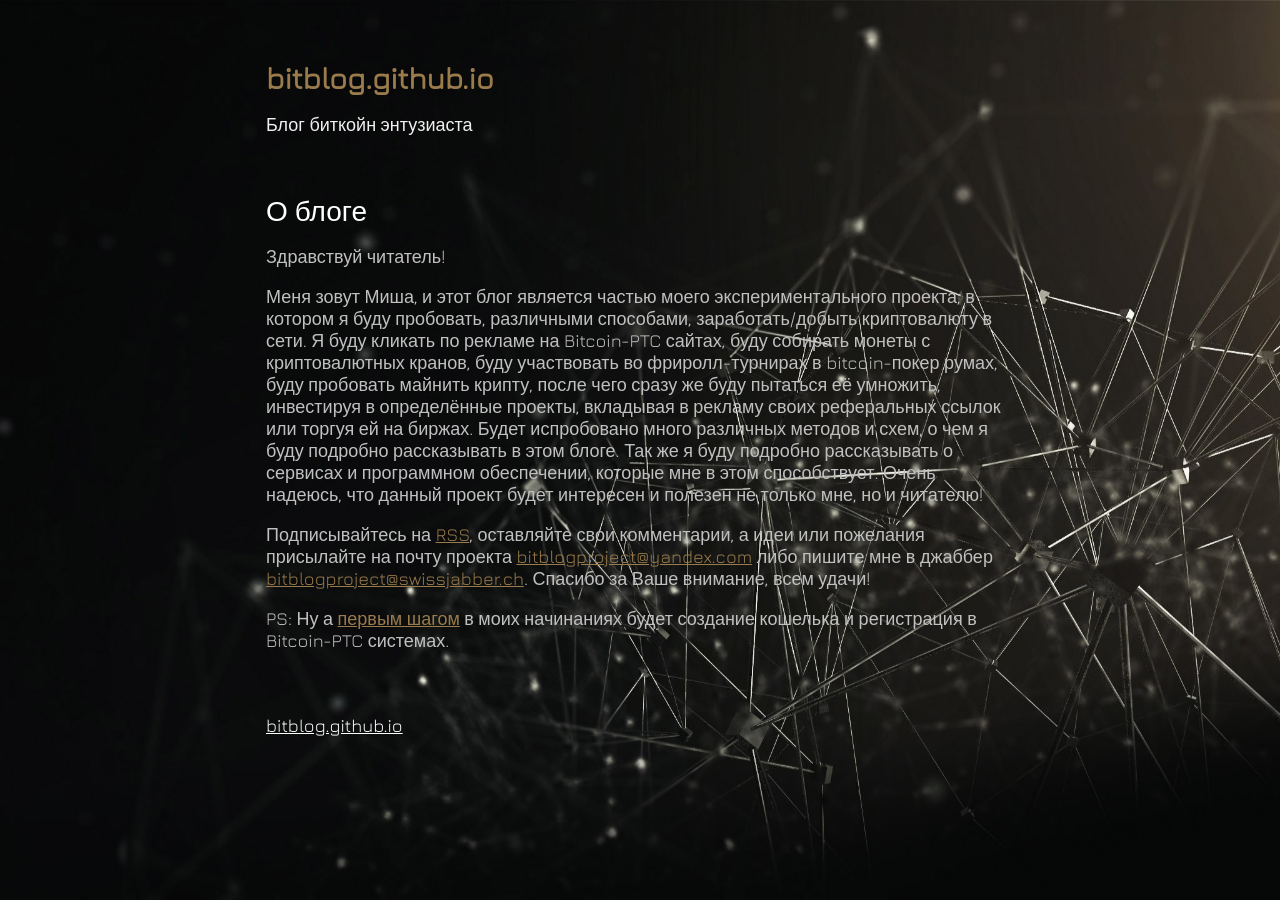
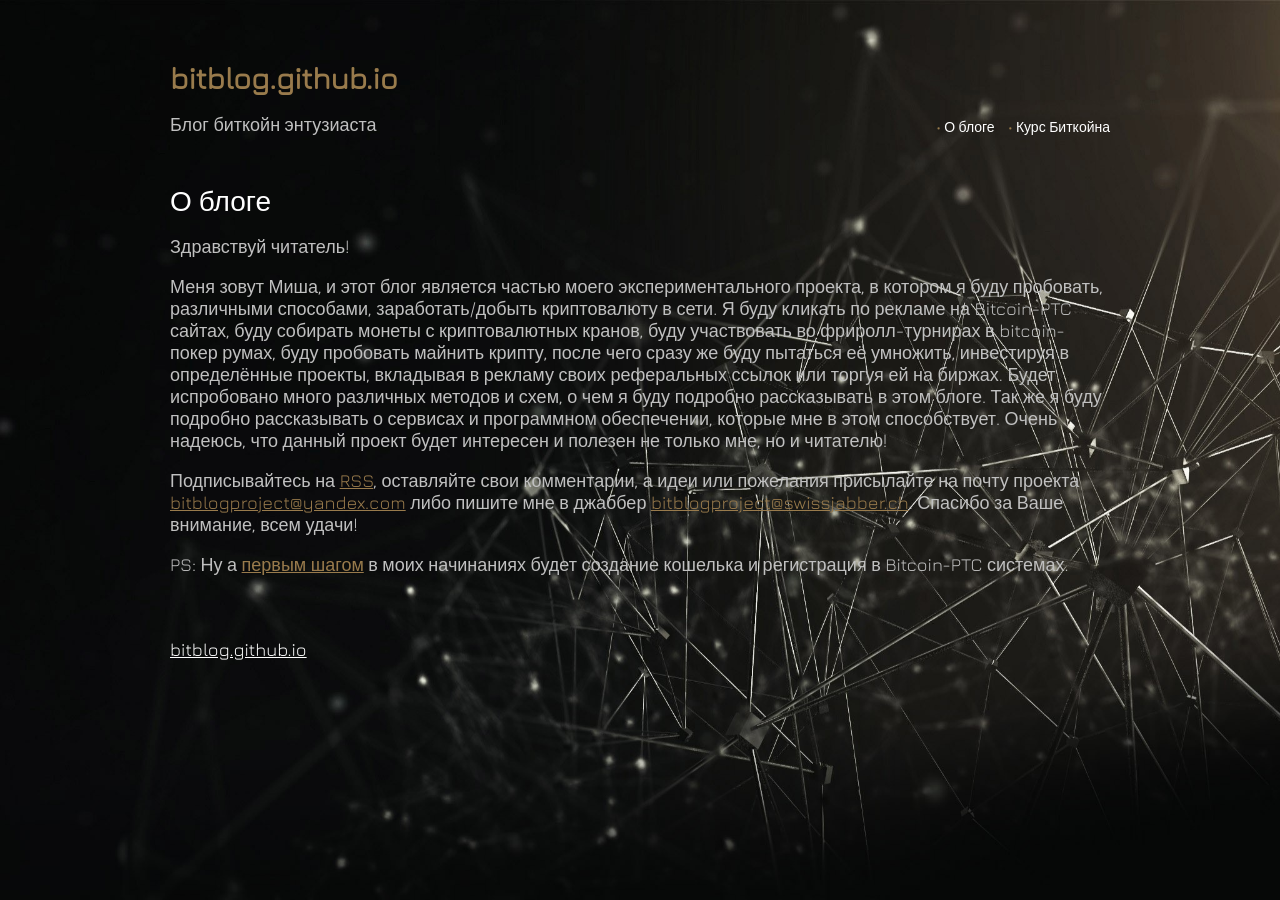
Before and after one commit to bitblog/bitblog.github.io, a Jekyll site: the page built from about-blog.md, in a window 1280 px wide. Built offline with Jekyll 4.4.1, drawn with Linux system fonts in a browser that asks for light colours; nearby versions of some CDN libraries; comment, search, counter and statistics services are not loaded.

Commit message:
Редизайн +бытрые ссылки +страница с курсом

```diff
--- a/_includes/header.html
+++ b/_includes/header.html
@@ -1,4 +1,14 @@
 <div id="header">
 <div class="title"><a href="/">{{ site.author }}</a></div>
-<p style="color:#F0F0F0;">Блог биткойн энтузиаста</p>
+
+<p style="color:silver; float:left;">Блог биткойн энтузиаста</p>
+
+<div class="trigger">
+{% for my_page in site.pages %}
+{% if my_page.title %}
+<span style="color:#997B4C;">&#8226;</span>&nbsp;<a class="page-link" href="{{ my_page.url | prepend: full_base_url }}">{{ my_page.title | escape }}</a>
+{% endif %}
+{% endfor %}
 </div>
+
+</div>
--- a/css/style.css
+++ b/css/style.css
@@ -24,7 +24,7 @@ body{
 #wrapper {
 	margin: 0 auto;
 	width: 100%;
-	max-width: 768px; /* 540 */
+	max-width: 960px;/* 768px;  540 */;
 }
 
 #header {
@@ -32,7 +32,7 @@ body{
 }
 
 #content {
-	margin: 40px 0;
+	margin: 70px 0; margin-bottom:40px;clear:both;
 }
 
 #footer {
@@ -117,8 +117,6 @@ a:hover, a:active {
 
 #logo {margin-top: 30px; margin-bottom:10px; font-size: 74px; color: white;}
 
-.rss-subscribe img {vertical-align:middle;}
-
 #post-content img:hover {
   -webkit-filter: grayscale(100%);
   -moz-filter: grayscale(100%);
@@ -138,6 +136,7 @@ a:hover, a:active {
 }
 
 #social-button {
+  clear:both;
   margin-top: 45px;
   padding:0 10px;
   -webkit-filter: grayscale(20%);
@@ -195,6 +194,26 @@ tr:hover {
 	font-style:italic;
 	font-size:small;
 }
+
+#charts-wrapper {margin-top:30px;}
+
+.price {width:180px;height:30px;margin:6px;margin-bottom:20px;background:rgba(7, 7, 7, 0.5);background-image:url('https://dc-charts.com/fw/exchange_rate_bitstamp_btc_usd_2.png');}
+.price:hover {background:rgba(80, 80, 80, 0.3);background-image:url('https://dc-charts.com/fw/exchange_rate_bitstamp_btc_usd_2.png');}
+
+.charts {width:400px;height:207px;background:rgba(7, 7, 7, 0.5);margin:6px;float:left;}
+.charts:hover {background:rgba(80, 80, 80, 0.3);}
+
+.day, .day:hover {background-image:url('https://dc-charts.com/fw/bitstamp_btc_usd_24hours_3.png');}
+.week, .week:hover {background-image:url('https://dc-charts.com/fw/bitstamp_btc_usd_7days_3.png');}
+.month, .month:hover {background-image:url('https://dc-charts.com/fw/bitstamp_btc_usd_31days_3.png');}
+.half-year, .half-year:hover {background-image:url('https://dc-charts.com/fw/bitstamp_btc_usd_6months_3.png');}
+
+.trigger {margin-top:22px;margin-left:10px; float:right;}
+.trigger a {padding-right:10px;margin:0; text-decoration:none; color:white;}
+.trigger a:hover {padding-right:10px;margin:0; text-decoration:none; color:#997B4C;}
+
+.rss-subscribe {margin-left:20px;margin-top:45px;}
+.rss-subscribe img {vertical-align:middle;}
 
 /* animation */
 #ava img{
--- a/index.html
+++ b/index.html
@@ -13,4 +13,4 @@ layout: default
     {% endfor %}
  </ul>
 
-<p class="rss-subscribe"><img src="https://upload.wikimedia.org/wikipedia/en/4/43/Feed-icon.svg" width="16px;">&nbsp;<a href="{{ "/feed.xml" | prepend: site.baseurl }}" title="Подписаться на RSS">RSS</a></p>
+<div class="rss-subscribe"><img src="https://upload.wikimedia.org/wikipedia/en/4/43/Feed-icon.svg" width="16px;">&nbsp;<a href="{{ "/feed.xml" | prepend: site.baseurl }}" title="Подписаться на RSS">RSS</a></div>
```
Also changed, not shown: bitcoin-charts.md (added, +20 -0 lines), about-blog.md (renamed from _posts/2016-09-19-about-blog.md).
